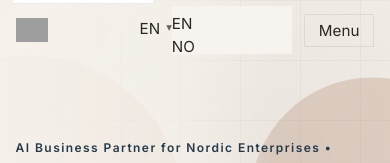
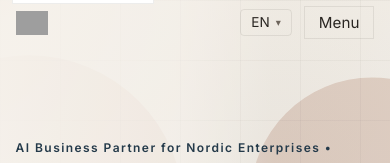
Before and after one commit to mselente/neurosys, a website: page public/index.html in a window 390 px wide. Shown: the top 163 px of the page. Drawn offline with Linux system fonts and the light colour scheme; grey boxes are pictures that could not be loaded.

Commit message:
yes good one

```diff
--- a/public/styles.css
+++ b/public/styles.css
@@ -3041,14 +3041,35 @@ html {
     display: none;
   }
 
-  .dropdown {
+  .language-switch {
+    order: -1;
+  }
+
+  .language-switch .nav-trigger {
+    font-size: 0.85rem;
+    padding: 6px 10px;
+    border: 1px solid var(--border);
+    border-radius: 4px;
+  }
+
+  .language-switch .nav-trigger::after {
+    display: none;
+  }
+
+  .language-switch .dropdown {
+    right: 0;
+    left: auto;
+    min-width: 80px;
+  }
+
+  .site-nav .dropdown {
     position: static;
     box-shadow: none;
     border: none;
     padding: 10px 0 0;
   }
 
-  .nav-details .dropdown {
+  .site-nav .nav-details .dropdown {
     display: grid;
   }
 
```
